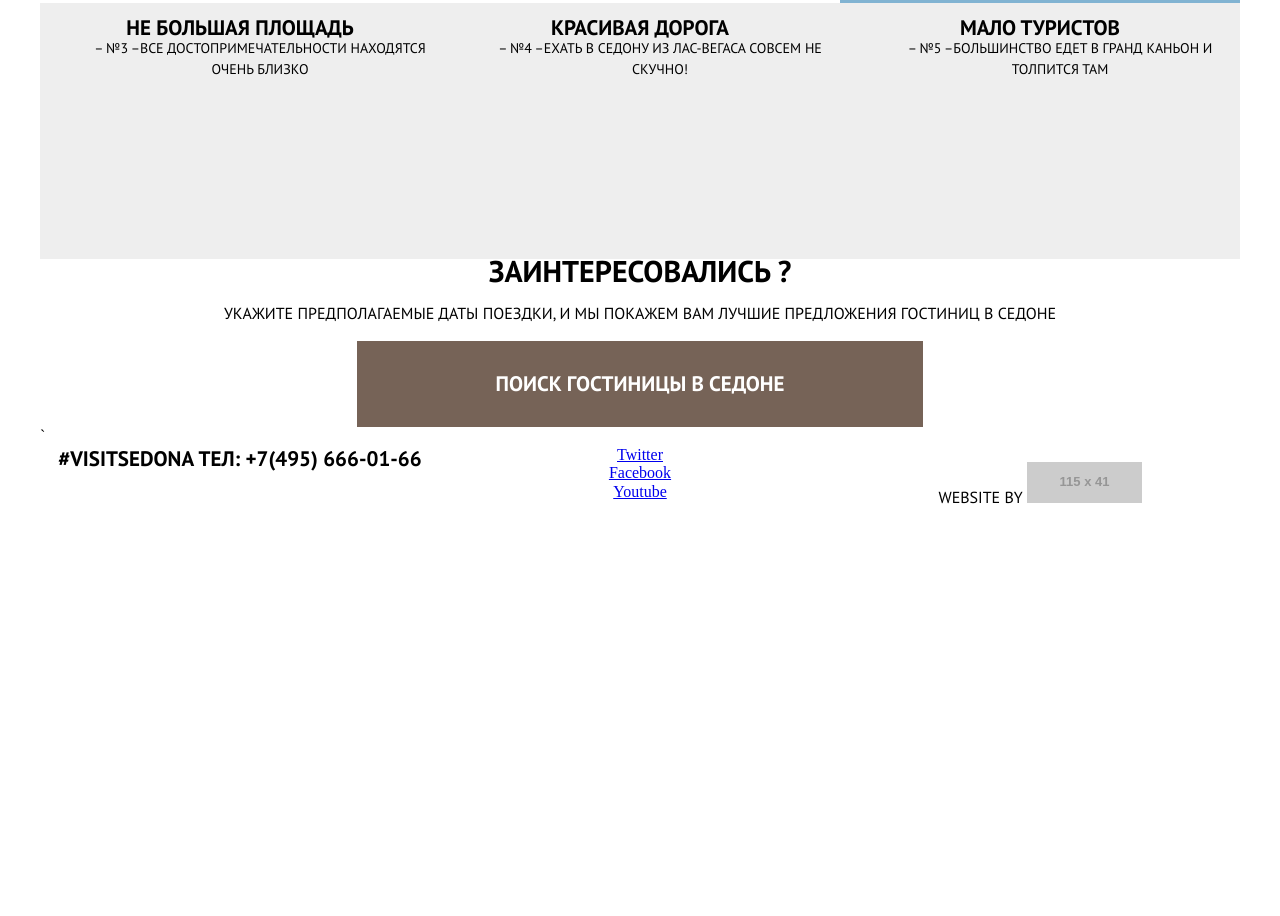
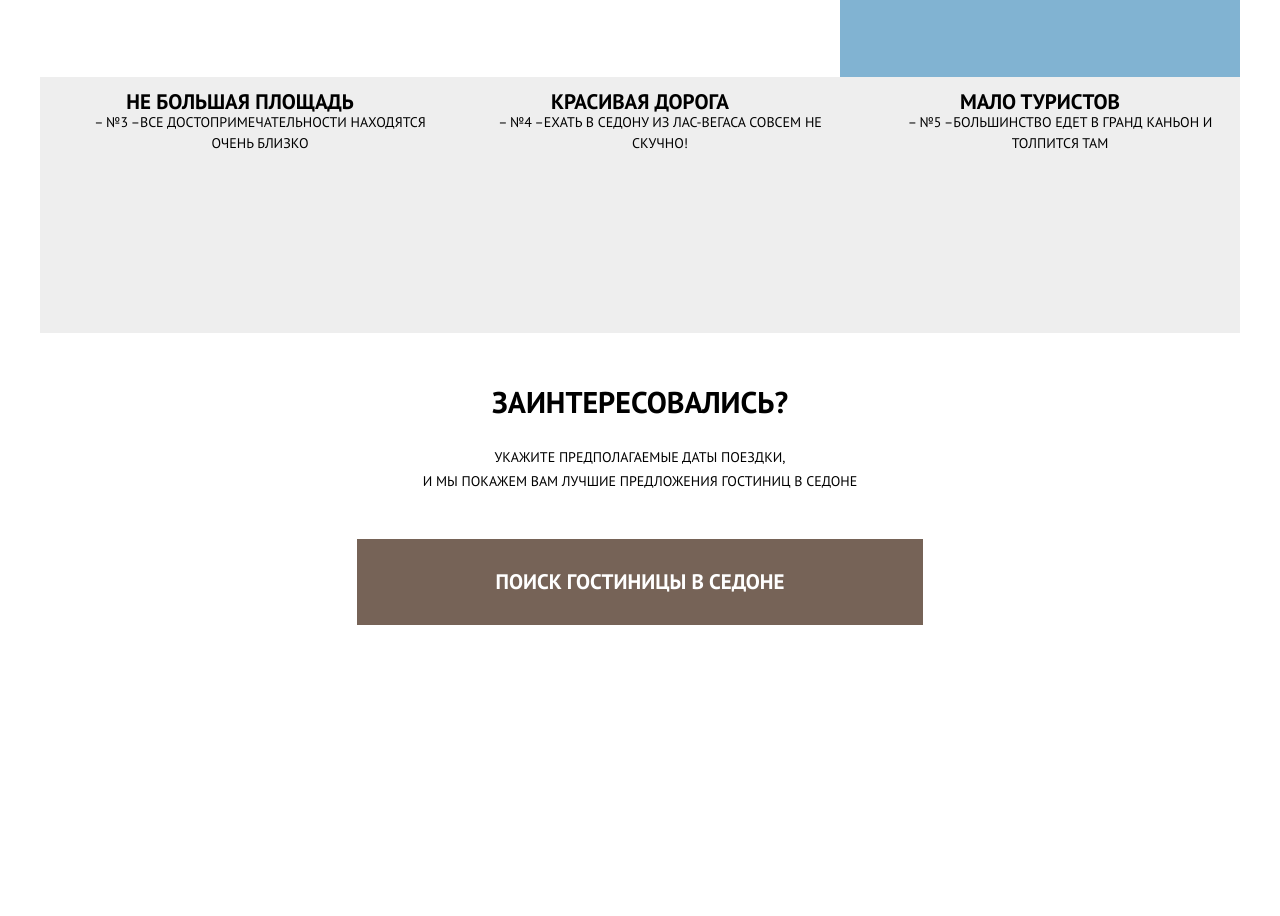
Before and after one commit to DanteDeGrave/1093569-sedona-29, a plain HTML site: page index.html in a window 1280 px wide. Shown: the part 1544-2460 px from the top of the page. Before the commit the page ends 2154 px from the top, so only its background shows below. Drawn offline with Linux system fonts and the light colour scheme; placeholder pictures from the web are drawn by us.

Commit message:
Исправил выравнивание от кнопки до футера

```diff
--- a/css/styles.css
+++ b/css/styles.css
@@ -155,7 +155,7 @@ body {
 .features-list {
   display: grid;
   grid-template-columns: 1fr 1fr 1fr;
-  grid-template-rows: 256px 256px 256px 256px;
+  grid-template-rows: 256px 330px 256px 256px;
   list-style: none;
   counter-reset: features-count;
   padding: 0;
@@ -216,12 +216,17 @@ body {
   text-align: center;
 }
 .search-hotels span {
+  display: block;
+  margin-top: 57px;
   font-size: 30px;
   font-weight: bold;
   line-height: 24px;
 }
 .search-hotels p {
+  font-size: 14px;
   line-height: 24px;
+  margin-top: 31px;
+  margin-bottom: 46px;
 }
 .buttons {
   font-family: var(--brand-font);
@@ -240,6 +245,7 @@ body {
   font-weight: bold;
   font-size: 21px;
   line-height: 26px;
+  margin-bottom: 473px;
 }
 .search-hotels-button:hover {
   background-color: var(--hover-brown);
@@ -338,6 +344,9 @@ body {
   background-color: var(--opacity-white-90);
   text-align: center;
 }
+.contacts span {
+  display: block;
+}
 .contacts,
 .phone {
   font-family: var(--brand-font);
--- a/index.html
+++ b/index.html
@@ -80,8 +80,8 @@
       </section>
       <section class="search-hotels">
         <h2 class="visually-hidden">Поиск гостиницы</h2>    <!--Скрытый-->
-        <span>Заинтересовались ?</span>
-        <p>Укажите предполагаемые даты поездки, и мы покажем вам лучшие предложения гостиниц в Седоне</p>
+        <span>Заинтересовались?</span>
+        <p>Укажите предполагаемые даты поездки,<br> и мы покажем вам лучшие предложения гостиниц в Седоне</p>
         <button class="buttons search-hotels-button" type="button">Поиск гостиницы в Седоне</button>
           <!--Здесь будет форма-->
       </section>
```
